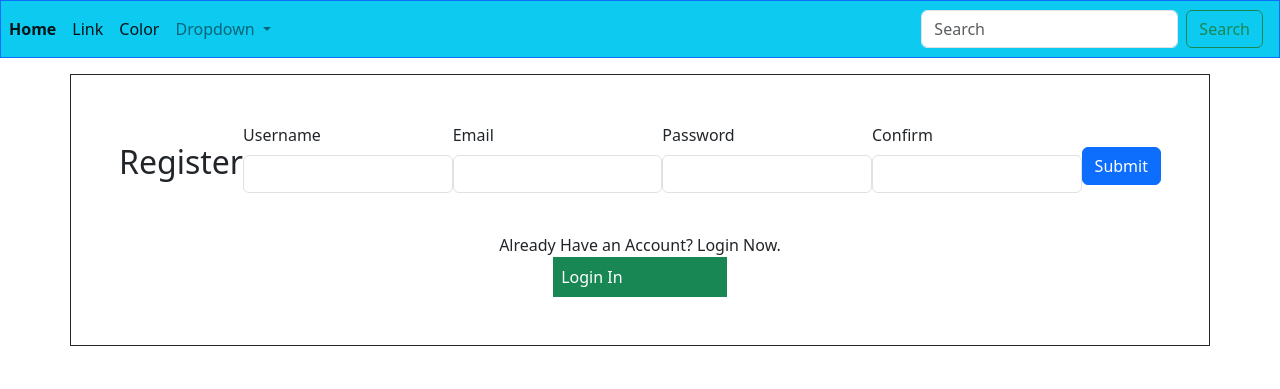
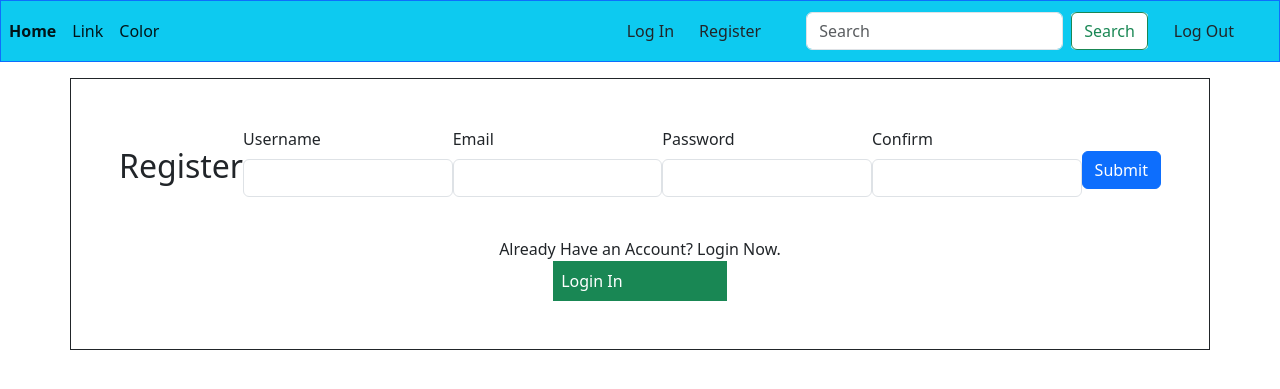
Before and after one commit to ZeuSydez/zehard, a Flask app: page /register/ in a window 1280 px wide. Shown: the top 389 px of the page. Run offline with Flask 2, Linux system fonts and the light colour scheme; some libraries are stand-ins or nearby versions.

Commit message:
müthüş user nav

```diff
--- a/project/static/css/main.css
+++ b/project/static/css/main.css
@@ -25,3 +25,24 @@ form{
     background-color: #28A745;
     color: white;
 }
+#navlink{
+
+    padding: 10px;
+    height: 100%;
+}
+.user-nav{
+    display: flex;
+    margin-right: 30px;
+}
+.user-nav a{
+    margin-right: 5px;
+    border-radius: 10px;
+}
+.user-nav a:hover{
+    background-color: white;
+    color: rgb(64, 64, 185);
+}
+.search-bg{
+    background-color: white;
+    border-radius: 10%;
+}
--- a/project/templates/_base.html
+++ b/project/templates/_base.html
@@ -16,7 +16,7 @@
         <div class="collapse navbar-collapse" id="navbarSupportedContent">
             <ul class="navbar-nav mr-auto">
                 <li class="nav-item active fw-bold">
-                    <a class="nav-link" href="myAccount.html">Home <span class="sr-only">(current)</span></a>
+                    <a class="nav-link" href="myAccount.html">Home</a>
                 </li>
                 <li class="nav-item active">
                     <a class="nav-link" href="#">Link</a>
@@ -24,23 +24,18 @@
                 <li class="nav-item active">
                     <a class="nav-link" href="/color">Color</a>
                 </li>
-                <li class="nav-item dropdown">
-                    <a class="nav-link dropdown-toggle" href="#" id="navbarDropdown" role="button"
-                        data-toggle="dropdown" aria-haspopup="true" aria-expanded="false">
-                        Dropdown
-                    </a>
-                    <div class="dropdown-menu" aria-labelledby="navbarDropdown">
-                        <a class="dropdown-item" href="#">Action</a>
-                        <a class="dropdown-item" href="#">Another action</a>
-                        <div class="dropdown-divider"></div>
-                        <a class="dropdown-item" href="#">Something else here</a>
-                    </div>
-                </li>
             </ul>
+            <div class="user-nav">
+                <a id="navlink" class="nav-link" href="/login">Log In</a>
+                <a id="navlink" class="nav-link" href="/register">Register</a>
+            </div>
             <form class="form-inline my-2 my-lg-0 mr-3" >
                 <input class="form-control mr-sm-2" type="search" placeholder="Search" aria-label="Search">
-                <button class="btn btn-outline-success my-2 my-sm-0" type="submit">Search</button>
+                <span class="search-bg"><button class="btn btn-outline-success my-2 my-sm-0" type="submit">Search</button></span>
             </form>
+            <div class="user-nav">
+                <a id="navlink" class="nav-link" href="/logout">Log Out</a>
+            </div>
         </div>
     </nav>
 </div>
```
Also changed, not shown: project/templates/mainpage/color.html (renamed from project/templates/color.html).
